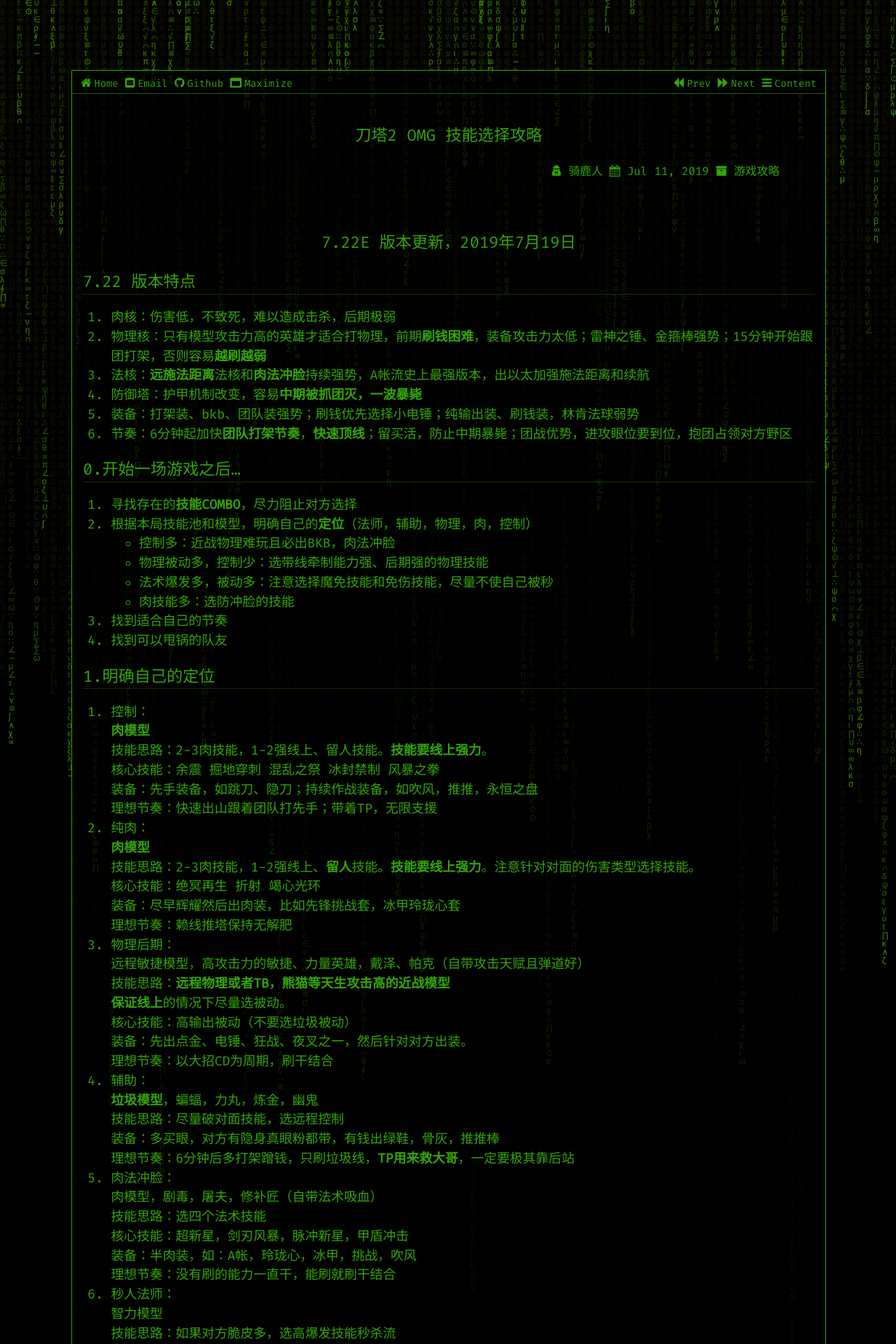
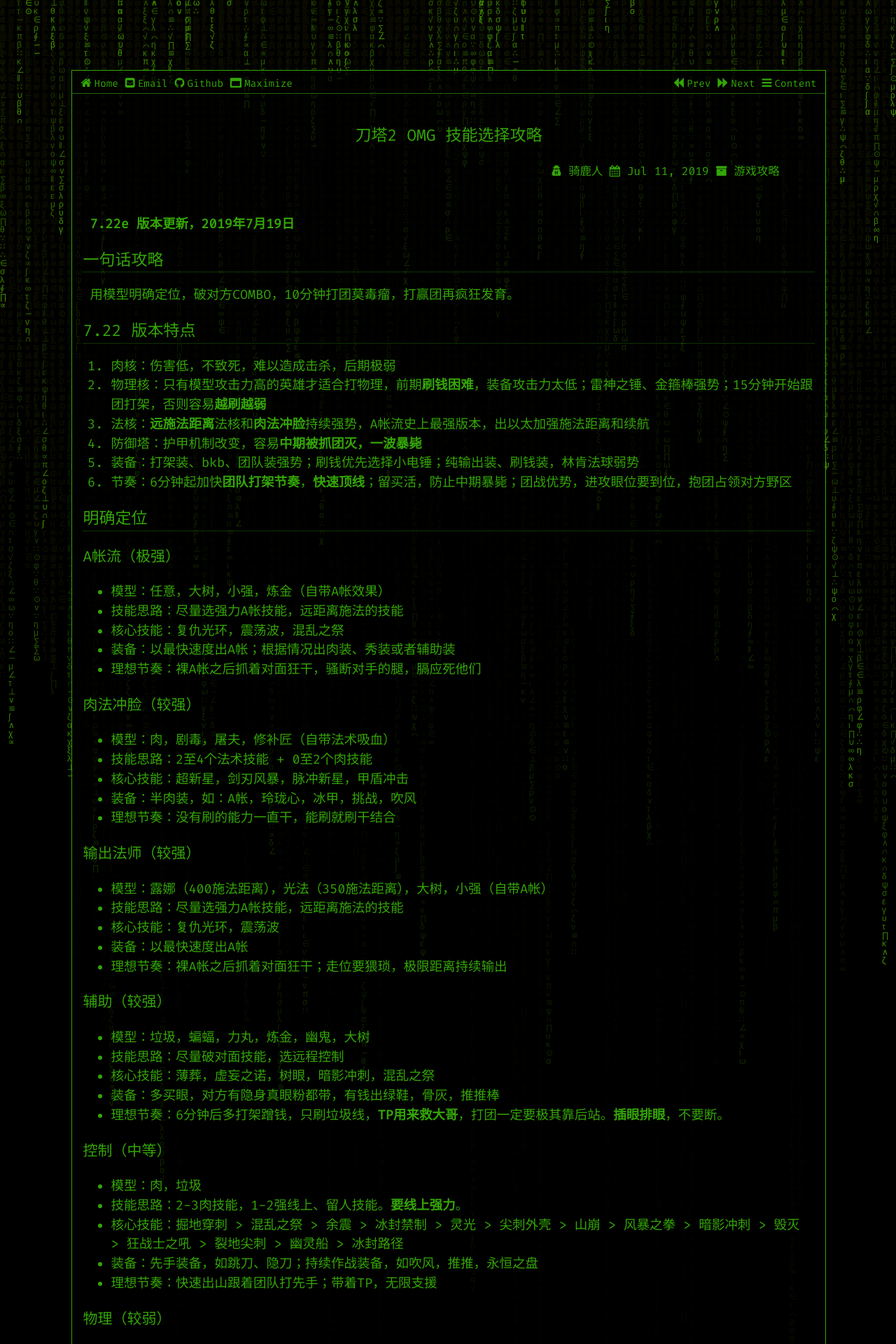
Before and after one commit to akiritsu/bcqlr-old, a Jekyll site: the page built from _posts/2019-7-11-dojnxzgl.md, in a window 1280 px wide. Shown: the top 1920 px of the page at 70% size. Built offline with Jekyll 4.4.1, drawn with Linux system fonts in a browser that asks for light colours; some of the changed text lies outside the part shown.

Commit message:
update omg

```diff
--- a/_posts/2019-7-11-dojnxzgl.md
+++ b/_posts/2019-7-11-dojnxzgl.md
@@ -6,7 +6,11 @@
 author: 骑鹿人
 ---
 
-# 7.22e 版本更新，2019年7月19日
+**7.22e 版本更新，2019年7月19日**
+
+## 一句话攻略
+
+用模型明确定位，破对方COMBO，10分钟打团莫毒瘤，打赢团再疯狂发育。
 
 ## 7.22 版本特点
 1. 肉核：伤害低，不致死，难以造成击杀，后期极弱
@@ -16,87 +20,90 @@
 5. 装备：打架装、bkb、团队装强势；刷钱优先选择小电锤；纯输出装、刷钱装，林肯法球弱势
 6. 节奏：6分钟起加快**团队打架节奏**，**快速顶线**；留买活，防止中期暴毙；团战优势，进攻眼位要到位，抱团占领对方野区
 
+## 明确定位
 
-## 0.开始一场游戏之后...
-1. 寻找存在的**技能COMBO**，尽力阻止对方选择
-2. 根据本局技能池和模型，明确自己的**定位**（法师，辅助，物理，肉，控制）
-* 控制多：近战物理难玩且必出BKB，肉法冲脸
-* 物理被动多，控制少：选带线牵制能力强、后期强的物理技能
-* 法术爆发多，被动多：注意选择魔免技能和免伤技能，尽量不使自己被秒
-* 肉技能多：选防冲脸的技能
-3. 找到适合自己的节奏
-4. 找到可以甩锅的队友
+### A帐流（极强）
+- 模型：任意，大树，小强，炼金（自带A帐效果）
+- 技能思路：尽量选强力A帐技能，远距离施法的技能
+- 核心技能：复仇光环，震荡波，混乱之祭
+- 装备：以最快速度出A帐；根据情况出肉装、秀装或者辅助装
+- 理想节奏：裸A帐之后抓着对面狂干，骚断对手的腿，膈应死他们
 
-## 1.明确自己的定位
+### 肉法冲脸（较强）
+- 模型：肉，剧毒，屠夫，修补匠（自带法术吸血）
+- 技能思路：2至4个法术技能 + 0至2个肉技能
+- 核心技能：超新星，剑刃风暴，脉冲新星，甲盾冲击
+- 装备：半肉装，如：A帐，玲珑心，冰甲，挑战，吹风
+- 理想节奏：没有刷的能力一直干，能刷就刷干结合
 
-1. 控制：
-<br>**肉模型**
-<br>技能思路：2-3肉技能，1-2强线上、留人技能。**技能要线上强力**。
-<br>核心技能：余震 掘地穿刺 混乱之祭 冰封禁制 风暴之拳
-<br>装备：先手装备，如跳刀、隐刀；持续作战装备，如吹风，推推，永恒之盘
-<br>理想节奏：快速出山跟着团队打先手；带着TP，无限支援
-2. 纯肉：
-<br>**肉模型**
-<br>技能思路：2-3肉技能，1-2强线上、**留人**技能。**技能要线上强力**。注意针对对面的伤害类型选择技能。
-<br>核心技能：绝冥再生 折射 竭心光环
-<br>装备：尽早辉耀然后出肉装，比如先锋挑战套，冰甲玲珑心套
-<br>理想节奏：赖线推塔保持无解肥
-2. 物理后期：
-<br>远程敏捷模型，高攻击力的敏捷、力量英雄，戴泽、帕克（自带攻击天赋且弹道好）
-<br>技能思路：**远程物理或者TB，熊猫等天生攻击高的近战模型**
-<br>**保证线上**的情况下尽量选被动。
-<br>核心技能：高输出被动（不要选垃圾被动）
-<br>装备：先出点金、电锤、狂战、夜叉之一，然后针对对方出装。
-<br>理想节奏：以大招CD为周期，刷干结合
-1. 辅助：
-<br>**垃圾模型**，蝙蝠，力丸，炼金，幽鬼
-<br>技能思路：尽量破对面技能，选远程控制
-<br>装备：多买眼，对方有隐身真眼粉都带，有钱出绿鞋，骨灰，推推棒
-<br>理想节奏：6分钟后多打架蹭钱，只刷垃圾线，**TP用来救大哥**，一定要极其靠后站
-4. 肉法冲脸：
-<br>肉模型，剧毒，屠夫，修补匠（自带法术吸血）
-<br>技能思路：选四个法术技能
-<br>核心技能：超新星，剑刃风暴，脉冲新星，甲盾冲击
-<br>装备：半肉装，如：A帐，玲珑心，冰甲，挑战，吹风
-<br>理想节奏：没有刷的能力一直干，能刷就刷干结合
-5. 秒人法师：
-<br>智力模型
-<br>技能思路：如果对方脆皮多，选高爆发技能秒杀流
-<br>核心技能：恶魔一指，换血，衰老，奥数至尊，野性之斧
-<br>装备：法系爆发装备，慎出大根
-<br>理想节奏：出必须走中单保持等级优先，多回泉水、圣坛补给，尽可能地多杀对面大哥
-1. A帐流法师或输出法师：
-<br>垃圾模型，露娜（400施法距离），光法（350施法距离），大树，小强（自带A帐）
-<br>技能思路：尽量选强力A帐技能，远距离施法的技能
-<br>核心技能：复仇光环，震荡波
-<br>装备：以最快速度出A帐
-<br>理想节奏：裸A帐之后抓着对面狂干；走位要猥琐，极限距离持续输出
+### 输出法师（较强）
+- 模型：露娜（400施法距离），光法（350施法距离），大树，小强（自带A帐）
+- 技能思路：尽量选强力A帐技能，远距离施法的技能
+- 核心技能：复仇光环，震荡波
+- 装备：以最快速度出A帐
+- 理想节奏：裸A帐之后抓着对面狂干；走位要猥琐，极限距离持续输出
 
-## 2.技能选择优先级
+### 辅助（较强）
+- 模型：垃圾，蝙蝠，力丸，炼金，幽鬼，大树
+- 技能思路：尽量破对面技能，选远程控制
+- 核心技能：薄葬，虚妄之诺，树眼，暗影冲刺，混乱之祭
+- 装备：多买眼，对方有隐身真眼粉都带，有钱出绿鞋，骨灰，推推棒
+- 理想节奏：6分钟后多打架蹭钱，只刷垃圾线，**TP用来救大哥**，打团一定要极其靠后站。**插眼排眼**，不要断。
 
-第一轮前排：
-1. Tier 0的**必选技能**，如：绝冥再生，死亡光环，缩地
-2. 可以组成combo的核心技能，如：余震，衡势
-3. Tier 1的**强力技能**
+### 控制（中等）
+- 模型：肉，垃圾
+- 技能思路：2-3肉技能，1-2强线上、留人技能。**要线上强力**。
+- 核心技能：掘地穿刺 > 混乱之祭 > 余震 > 冰封禁制 > 灵光 > 尖刺外壳 > 山崩 > 风暴之拳 > 暗影冲刺 > 毁灭 > 狂战士之吼 > 裂地尖刺 > 幽灵船 > 冰封路径
+- 装备：先手装备，如跳刀、隐刀；持续作战装备，如吹风，推推，永恒之盘
+- 理想节奏：快速出山跟着团队打先手；带着TP，无限支援
 
-第一轮后排及第二轮：
-1. **阻止对方COMBO**
-1. 组成自己COMBO
-2. 强控制技能
-3. 强化套路
-4. 强化**线上**能力
-5. 逃生、先手
+### 物理（较弱）
+- 模型：远程敏捷，高攻击力的敏捷、力量英雄，戴泽、帕克（自带攻击天赋且弹道好）
+- 技能思路：**保证线上**的情况下，选择强力输出被动，绝对不要垃圾被动
+- 核心技能：衰退光环 > 化学狂暴 > 猴子猴孙（远程） > 能量转移（远程敏捷） > 月之祝福 > 精准光环 > 焦渴 > 毒刺 > 深海重击 > 智慧之刃（远程智力） > 盛宴
+- 装备：先出点金、电锤、狂战、夜叉之一，然后针对对方出装。
+- 理想节奏：以大招CD为周期，**早出打架装**，刷干结合。注意控远古，顶兵线。团战打起来无法参战，一定给对方塔压力。
 
-第三、第四轮
-1. 强化线上能力
-2. AOE
-3. 强化续航
-4. 推塔
+### 纯肉（较弱）
+- 模型：力量，蓝胖，高甲近战敏捷
+- 技能思路：2-3肉技能，1-2强线上、**留人**技能。**要线上强力**。注意针对对面的伤害类型选择技能。
+- 核心技能：绝冥再生 > 缩地 > 折射 > 衰退光环 > 风行 > 回光返照 > 竭心光环 > 吸魂巫术 > 剑刃风暴 > 腐蚀皮肤 > 沙尘暴 > 暗影之境 > 海妖外壳 > 织网 > 时间漫游 > 血肉傀儡
+- 装备：尽早辉耀然后出肉装，比如先锋挑战套，冰甲玲珑心套
+- 理想节奏：赖线推塔保持无解肥
 
-## 3.技能优先级（按胜率排序）
+### 推波神教（新手）
 
-[查看技能胜率排名的网站：dota3.mocyx.com](http://dota3.mocyx.com/index.php/main/omgHome)
+使劲选波，适合新手。
 
+### 锤锤帮（新手）
+
+使劲选远程控制，适合新手。
+
+### 秒人法师（不建议）
+- 模型：智力
+- 技能思路：如果对方脆皮多，选高爆发技能秒杀流
+- 核心技能：恶魔一指，换血，衰老，奥数至尊，野性之斧
+- 装备：法系爆发装备，慎出大根
+- 理想节奏：出必须走中单保持等级优先，多回泉水、圣坛补给，尽可能地多杀对面大哥
+
+### 倒影神教（不建议）
+
+倒影配幻想继承的被动。伤害太低，版本弱势。
+
+### 无限召唤流（不建议）
+
+刷新召唤或者四个召唤技能。版本弱势。
+
+### 无限回血流（特殊）
+
+各种恢复技能，精灵连接。强度依靠技能池。
+
+### 无限恶心人（特殊）
+
+再装填，奥术至尊，射箭，睡，虚弱，黑鸟禁锢等。强度依靠技能池。
+
+## 技能优先级
+> 按照胜率从高到低排序。[查看技能胜率排名的网站：dota3.mocyx.com](http://dota3.mocyx.com/index.php/main/omgHome)。
 
 ### 需要断的强力COMBO
 1. 无限余震：余震 + 球状闪电 or 闪电链 or 净化火焰
@@ -107,50 +114,41 @@
 6. 无限被动晕：集中火力 扫射 + 深海重击 or 幽冥重击 or 时间锁定
 
 ### Tier 0：一手必抢
-绝冥再生 幽冥剧毒 缩地 折射 衰退光环 掘地穿刺 混乱之祭 余震 刀光谍影
-
-不稳定电流 风行 严寒烧灼 回光返照 竭心光环 复仇光环 冰封禁制 化学狂暴 猴子猴孙（远程） 能量转移（远程敏捷）
+绝冥再生 幽冥剧毒 缩地 折射 衰退光环 掘地穿刺 混乱之祭 余震 刀光谍影 不稳定电流 风行 严寒烧灼 回光返照 竭心光环 复仇光环 冰封禁制 化学狂暴 猴子猴孙（远程） 能量转移（远程敏捷）
 
 ### Tier 1：值得一选
 
-幽冥守卫 **超新星** 月之祝福 灵光 尖刺外壳 火焰风暴 **暗影之舞** **冰晶爆**轰 吸魂巫术 精准光环 作祟 **墓碑**
+幽冥守卫 **超新星** 月之祝福 灵光 尖刺外壳 火焰风暴 **暗影之舞** 冰晶爆轰 吸魂巫术 精准光环 作祟 **墓碑** 剑刃风暴 榴霰弹 追踪术 焦渴 山崩 **风暴之拳** 连环霜冻 **暗影冲刺** 毁灭 神行百变 闪烁 震荡波 腐蚀皮肤 狂战士之吼 沙尘暴 毒刺 暗影之境 恐吓 裂地尖刺 海妖外壳 脉冲新星 织网 骨隐步 幽灵船 狂暴 深海重击 时间漫游 烈焰焚身 智慧之刃 冰封路径 **群蛇守卫**
 
-剑刃风暴 榴霰弹 追踪术 焦渴 山崩 **风暴之拳** 连环霜冻 **暗影冲刺** 毁灭 神行百变 闪烁 震荡波 腐蚀皮肤 狂战士之吼 沙尘暴 毒刺
-
-暗影之境 恐吓 裂地尖刺 海妖外壳 脉冲新星 织网 骨隐步 幽灵船 狂暴 深海重击 时间漫游 烈焰焚身 智慧之刃 冰封路径 **群蛇守卫** 血肉傀儡 盛宴
-
-### Tier 2：二手三手
-腐肉堆积 墨涌 弹幕冲击 崩裂禁锢 冰霜新星 热血竞技场 天国恩赐 蚀脑 枷锁 穿刺 腐烂 神力恩泽 幽鬼之刃 荆棘迷宫 鬼影重重 **死亡旋风** 元素分离 血祭 原始咆哮 月之暗面 反击螺旋 **跳跃** 治疗守卫 寒霜之足 极寒领域 魔爪 龙族血统 侵蚀雾霭 阎刃 法术反制 幻影之拥 巨浪 混乱之箭 麻痹药剂 倒影 马蹄践踏 战斗饥渴 复制之墙 折光 无光之盾 **时间结界** 钢毛后背 憎恶 疯狂生长 雪球 月刃 沟壑 暗夜猎影 奔袭冲撞 闪烁 **推进** 魔法护盾 魅影无形 自然秩序 陵卫斗篷 光击阵 静态风暴 风雷之击 寒冬诅咒 羁绊 冥火爆击 镜像 电子涡流 震荡光弹 怨念深渊 肢解 **醉拳** *****狂战士之血** **幻影突袭** **驱使恶灵** 月神之箭 **燃烧之军** 反伤 致命连接 棒击大地 割裂 极度饥渴 炎阳索 活性护甲 守护天使 守卫冲刺 梦境缠绕 真空 妖术（莱恩） 奥术光环 妖术（暗影萨满） 虚空 黑洞 **地雷滚滚** 气运之末 **决斗** 等离子场 群星风暴 邪恶净化 奥术诅咒 洪流 死亡守卫 甲盾冲击 时间锁定 传送 烟幕 嗥叫 魔法箭 上古封印 回音重踏 自然之怒 剧毒新星 灵魂之矛 两极反转 高射火炮 上帝之手 锯齿飞轮 不可侵犯 麻痹之咬 活体护甲 虚妄之诺 冰霜漩涡 奥术至尊 全领域静默 洗礼 混沌一击 撕裂大地 幽魂 发射钩爪 嗜血术 束缚击 无影拳 灵能之刃 自然蔽护 末日 射手天赋 发芽 野性驱使 鱼人碎击 锚击 黑暗契约 威吓 火箭弹幕 潮汐使者 怒意狂击 强攻 过载 火焰飞行 球状闪电 神之力量 野性之斧
+### Tier 2：强力技能
+血肉傀儡 盛宴  死亡旋风 跳跃 时间结界 推进 魔法护盾 魅影无形 醉拳 狂战士之血 幻影突袭 驱使恶灵 燃烧之军  地雷滚滚
 
 ### Tier 999： 弟弟技能
 >胜率倒数100的垃圾技能，没COMBO别选
 
 法力损毁 超强力量 野性之心 引燃 馀烬佳酿 能量齿轮 召狼 酸性喷雾 诅咒王冠 **液态火** 闪烁突袭（隐形刺客） 迷雾缠绕 召唤佣兽 寒霜爆发 **虚张声势** 暗影突袭（痛苦女王） 投掷飞镖 暗言术 残影 **荒芜** 降临 窒碍短匕 乱流 薄葬 **雷神之怒** 闪光幽魂 地穴虫群 苍穹震击 魂之挽歌 **绝杀秘技** 生命汲取 虚弱 遗言 火焰气息 摔角行家 突袭 强力击 复仇 热血战魂 法力虚空 衰老 蝮蛇突袭 **热导飞弹** 撕裂伤口 龙破斩 伐木锯链 标记 黑暗之门 地震 魅惑 烈火精灵 遥控炸弹 **巨力重击** 灵魂超度 洗劫 强化图腾 吸血光环 **剑舞** 弧形闪电 法力吸取 静电连接 命运敕令 灵能陷阱 碎裂冲击 **超负荷** 神智之蚀 恶魔转化 淘汰之刃 **奥术天球** 野性呼唤豪猪 **血怒** 涤罪之焰 神灭斩 冲击波 **恩赐解脱** 孵化蜘蛛 噩梦 爆破起飞！ **如意棒法** 地之束缚 噬魂 抓树 **暗杀** **静电场** **再装填** 烈焰破击 幽冥一击 神圣劝化 毁灭阴影 **进击的机械** 丛林之舞 自然的呼唤 忽悠 毁灭阴影
 
-## 4.确定本局节奏
+## 大局观
 
-大哥：
-- 无解刷钱：先出刷钱装，注意控远古，顶兵线
-- 单人推塔：如果团战打起来无法参战，一定给对方塔压力
-- 刷干结合：以大招CD为周期，8秒内快速杀人
-- 杀人赚钱：一直抓单杀人，保持自己经济经验领先
+### 技能强弱和每局技能池有关
 
-打手：
-- 先手干人：寻找突破机会，以多打少
-- 骚扰对方：把对面打回家
-- 刷关键装：快速刷钱然后出关键装
-- 保证续航：保证自己有蓝放技能，打起来能到位
+- 一般而言，肉克控制，控制克输出，输出克肉
+- 控制少，那么球状闪电，BLINK等逃生技能**更强**
+- 控制多，那么远距离施法的技能**更强**
+- 魔法爆发多，抗魔的肉技能强力；物理被动多，抗物理的技能强力
+- 如果对面魔法输出和物理输出都很多，那么肉一般很难玩，因为出不起保命装
 
-酱油：
-- 插眼排眼
-- TP支援：酱油不要TP出去打钱
-- 跟团打架：打团酱油一定要到位
-- 蹲大哥：对面先手的时候，保护我方大哥
-- 保护大哥：前6分钟消耗对方状态，压制对方经济
+### 任何技能都有破解装备
 
-## 5.大局观
+- dota里任何技能都能被装备破解，就算是DOOM大招也怕大鞋和林肯
+- 灵活选择：风杖，分身，bkb，莲花，大鞋**解状态**
+- 灵活选择：跳刀，隐刀，微光，阿托斯，羊刀**打先手**
+- 灵活选择：绿帐，风帐，bkb**躲伤害**
+- 灵活选择：电锤，金箍棒，大炮，暗灭**打输出**
+- 灵活选择：祭品，笛子，莲花，强袭，赤红甲**辅助团队**
+- 灵活选择：微光，推推，莲花，微光**救人**
 
-### 套路强弱和版本有关系。
+### 套路强弱和版本有关
 
 7.22d版本，特点是大家力量都很高，普遍输出低，非敏捷英雄护甲普遍偏低。
 - 近战物理输出很难玩，因为秒不死人，法师随便遛狗。很依赖BKB，越刷越乏力
@@ -172,118 +170,17 @@
 
 7.00版本，刚刚引入天赋，带快速复活的英雄贼强，比如尸王
 
-## 6.英雄胜率排名
+## 模型分类
+> 按胜率从高到低排序
 
-1. 沉默术士  0.60763819  适合打法师
-2. 先知  0.59764440
-3. 矮人直升机  0.58564370
-4. 食人魔魔法师  0.5836899  不适合打物理
-5. 娜迦海妖  0.56764429
-6. 恐怖利刃  0.5536618
-7. 半人马战行者  0.54964423
-8. 发条技师  0.54963918
-9. 复仇之魂  0.5463783
-10. 米拉娜  0.5464647
-11. 戴泽  0.53964347
-12. 拉席克  0.53664459  不适合打物理
-13. 马格纳斯  0.53564471
-14. 军团指挥官  0.53264846
-15. 术士  0.53163980  不适合打物理
-16. 莉娜  0.53164788
-17. 天穹守望者  0.5336493
-18. 斧王  0.52964385
-19. 噬魂鬼  0.52436878
-20. 祸乱之源  0.52464129  不适合打物理
-21. 殁境神蚀者  0.52363891
-22. 死亡先知  0.52164430
-23. 酒仙  0.52164209
-24. 黑暗贤者  0.52163935
-25. 工程师  0.5263620
-26. 狙击手  0.5264807  适合打法师
-27. 暗影恶魔  0.51936960
-28. 暗夜魔王  0.51964378
-29. 巨牙海民  0.51964117
-30. 昆卡  0.51964357
-31. 露娜  0.51737233  不适合打物理
-32. 亚巴顿  0.51764618
-33. 全能骑士  0.51664379
-34. 斯温  0.51565073
-35. 混沌骑士  0.51465076
-36. 主宰  0.51265101
-37. 卓尔游侠  0.51264123  适合打法师
-38. 光之守卫  0.51263750  不适合打物理
-39. 影魔  0.51163530
-40. 撼地者  0.51164022  不适合打物理
-41. 齐天大圣  0.51164762
-42. 龙骑士  0.50936863
-43. 熊战士  0.50763776  不适合打物理
-44. 血魔  0.50664765
-45. 孽主  0.50564688
-46. 痛苦女王  0.50464737
-47. 帕格纳  0.50363897
-48. 陈  0.50363565
-49. 巫妖  0.50364015
-50. 凤凰  0.50236657
-51. 杰奇洛  0.50264657  不适合打物理
-52. 帕克  0.50236955
-53. 玛尔斯  0.50164316  不适合打物理
-54. 风行者  0.50164279
-55. 拉比克  0.536716  不适合打物理
-56. 巨魔战将  0.49836994
-57. 上古巨神  0.49836651  不适合打物理
-58. 艾欧  0.49863974
-59. 邪影芳灵  0.49864358
-60. 虚空假面  0.49864267  不适合打物理
-61. 树精卫士  0.49764196
-62. 远古冰魄  0.49764329
-63. 蝙蝠骑士  0.49763470  不适合打物理
-64. 斯拉达  0.49664528
-65. 神谕者  0.49664038
-66. 巫医  0.49664306
-67. 天涯墨客  0.49463775  不适合打物理
-68. 魅惑魔女  0.49464358
-69. 水晶室女  0.49264760  不适合打物理
-70. 幻影长矛手  0.49264291
-71. 不朽尸王  0.49164012  不适合打物理
-72. 赏金猎人  0.4964873
-73. 剃刀  0.48964958
-74. 沙王  0.48964654
-75. 干扰者  0.48864026  不适合打物理
-76. 谜团  0.48863916  不适合打物理
-77. 莱恩  0.48864823
-78. 司夜刺客  0.48864528
-79. 暗影萨满  0.48864430  不适合打物理
-80. 天怒法师  0.48764123  不适合打物理
-81. 米波  0.48736024
-82. 钢背兽  0.48663840  不适合打物理
-83. 兽王  0.48464613
-84. 裂魂人  0.48464147  不适合打物理
-85. 美杜莎  0.48364641
-86. 帕吉  0.48265080  不适合打物理
-87. 石鳞剑士  0.47864196
-88. 克林克兹  0.47763930
-89. 冥魂大帝  0.47664888  不适合打物理
-90. 修补匠  0.47663783  不适合打物理
-91. 寒冬飞龙  0.47563712  不适合打物理
-92. 剧毒术士  0.47464533
-93. 末日使者  0.47437190  不适合打物理
-94. 小小  0.47464648  不适合打物理
-95. 敌法师  0.47264437  不适合打物理
-96. 风暴之灵  0.47264132  不适合打物理
-97. 狼人  0.47264112  不适合打物理
-98. 伐木机  0.47163576  不适合打物理
-99. 潮汐猎人  0.46964479  不适合打物理
-100. 幻影刺客  0.46664578
-101. 圣堂刺客  0.46563829
-102. 哈斯卡  0.46463976  不适合打物理
-103. 幽鬼  0.46464403  不适合打物理
-104. 冥界亚龙  0.4664943
-105. 宙斯  0.45363550  不适合打物理
-106. 灰烬之灵  0.45364831
-107. 维萨吉  0.45263634  不适合打物理
-108. 瘟疫法师  0.4564553
-109. 炼金术士  0.44464581  不适合打物理
-110. 力丸  0.43963915  不适合打物理
-111. 育母蜘蛛  0.43963662  不适合打物理
-112. 编织者  0.43764451  不适合打物理
-113. 斯拉克  0.43464056  不适合打物理
+### 血强模型
+沉默术士 先知 矮人直升机 食人魔魔法师 娜迦海妖 恐怖利刃 半人马战行者 发条技师 复仇之魂 米拉娜 戴泽
+
+### 强力物理
+军团指挥官 天穹守望者 死亡先知 酒仙 狙击手 卓尔游侠 齐天大圣 痛苦女王 风行者  巨魔战将 赏金猎人 剃刀 莱恩 美杜莎 克林克兹
+
+### 强力法师
+拉席克 莉娜 天穹守望者 殁境神蚀者 死亡先知 狙击手 露娜 卓尔游侠 光之守卫 影魔 痛苦女王 帕格纳 陈 巫妖 凤凰 帕克 风行者 拉比克
+
+### 垃圾弟弟模型
+敌法师 风暴之灵 狼人 伐木机 潮汐猎人 幻影刺客 圣堂刺客 哈斯卡 幽鬼 冥界亚龙 宙斯 灰烬之灵 维萨吉 瘟疫法师 炼金术士 力丸 育母蜘蛛 编织者 斯拉克
```
